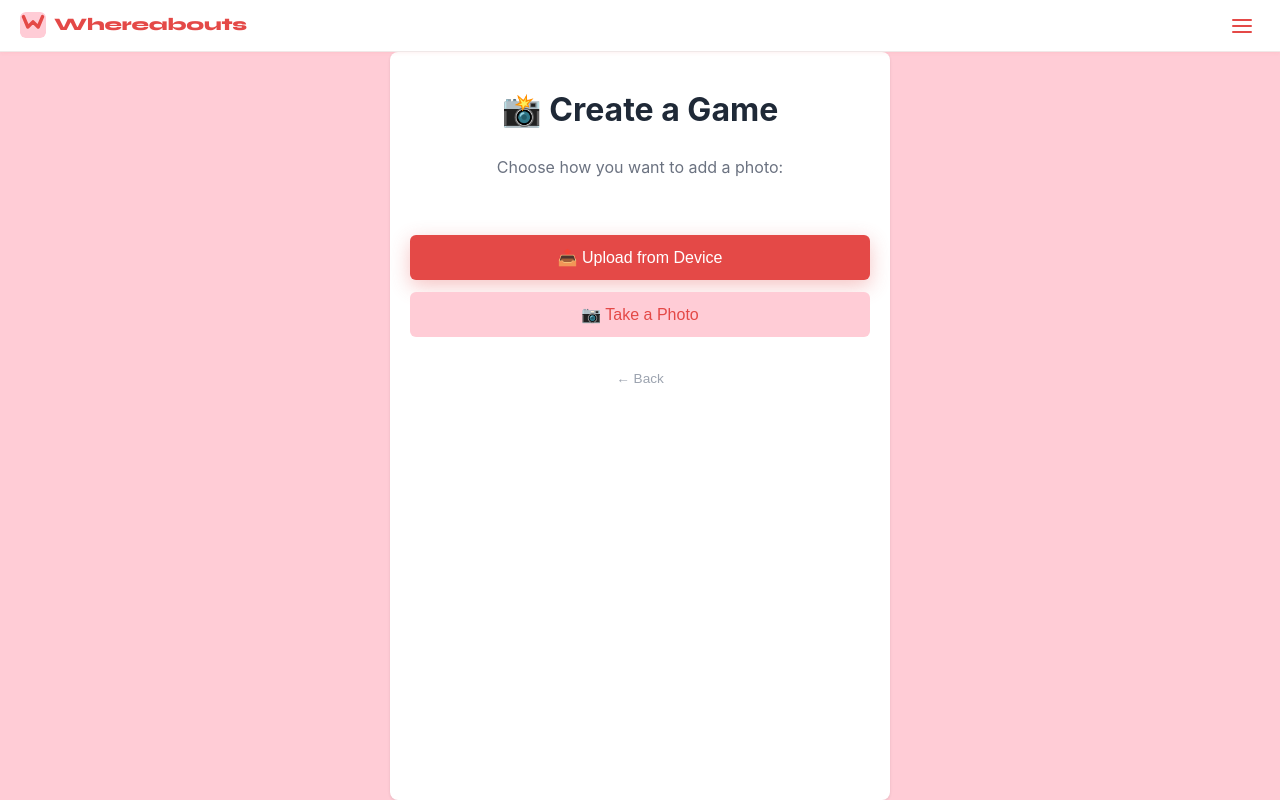
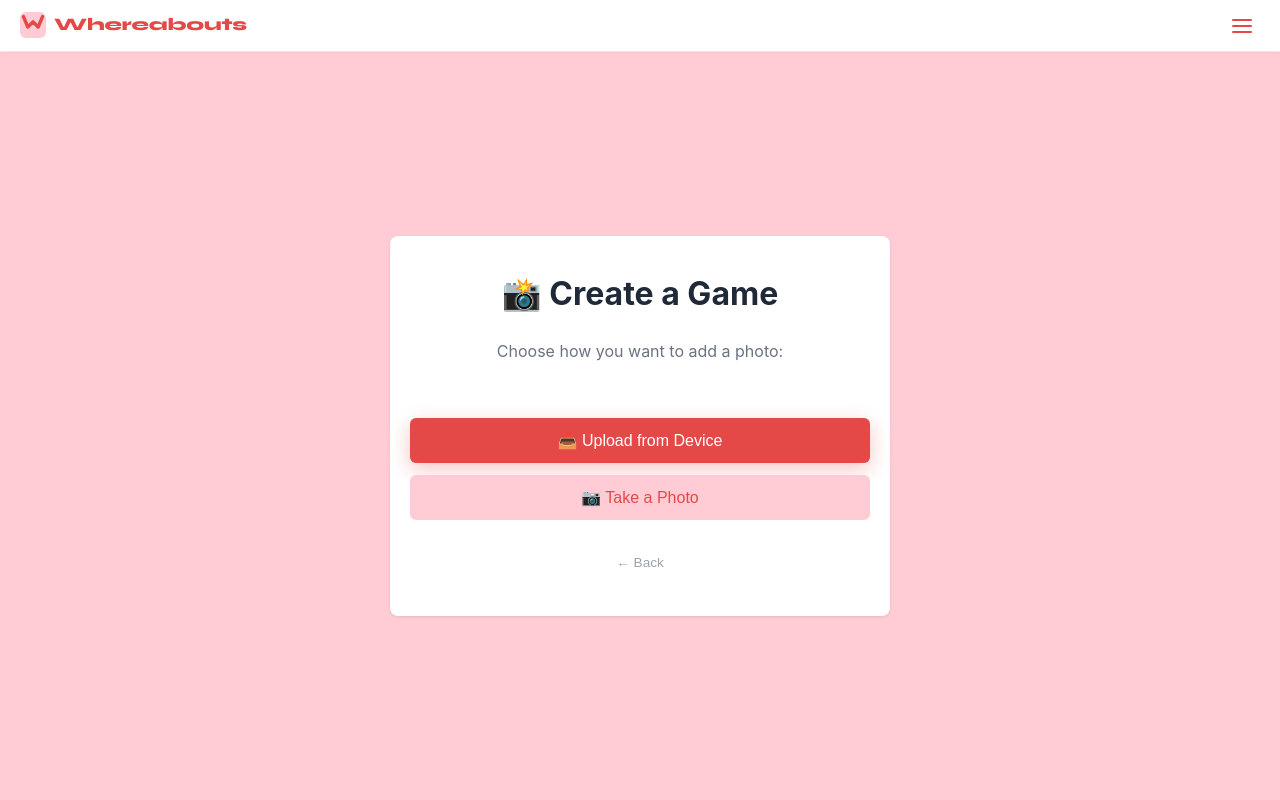
Before and after one commit to annatromps/whereabouts, a React (Vite) app in the folder client/: page /create in a window 1280 px wide. Built offline with nearby package versions, Linux system fonts and the light colour scheme; the HTML template or start-up script is replaced by a standard one.

Commit message:
Vertically centre Create a Game card in the viewport

```diff
--- a/client/src/styles/Creator.css
+++ b/client/src/styles/Creator.css
@@ -3,6 +3,8 @@
   height: 100%;
   display: flex;
   flex-direction: column;
+  align-items: center;
+  justify-content: center;
   position: relative;
 }
 
@@ -10,8 +12,8 @@
   display: flex;
   flex-direction: column;
   align-items: center;
-  justify-content: flex-start;
-  height: 100%;
+  justify-content: center;
+  height: auto;
   overflow-y: auto;
   padding: 32px 20px;
   max-width: 500px;
```
